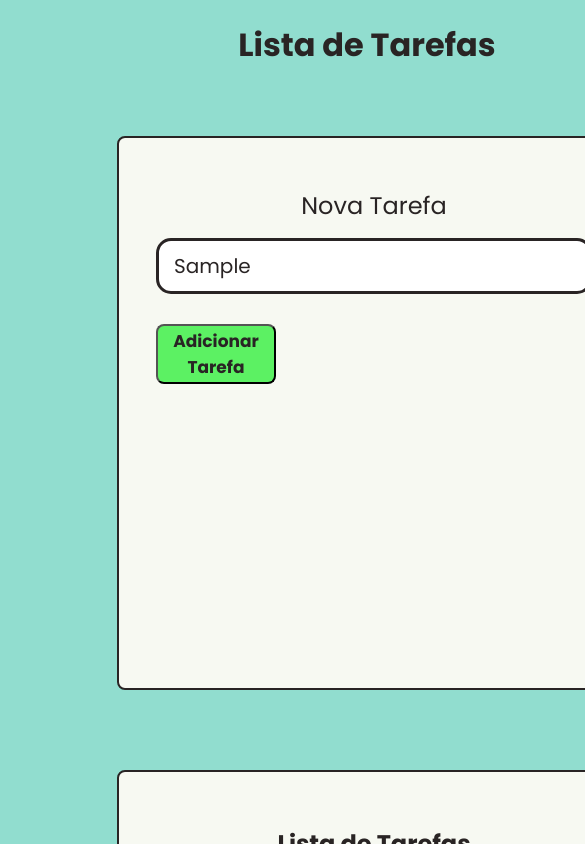
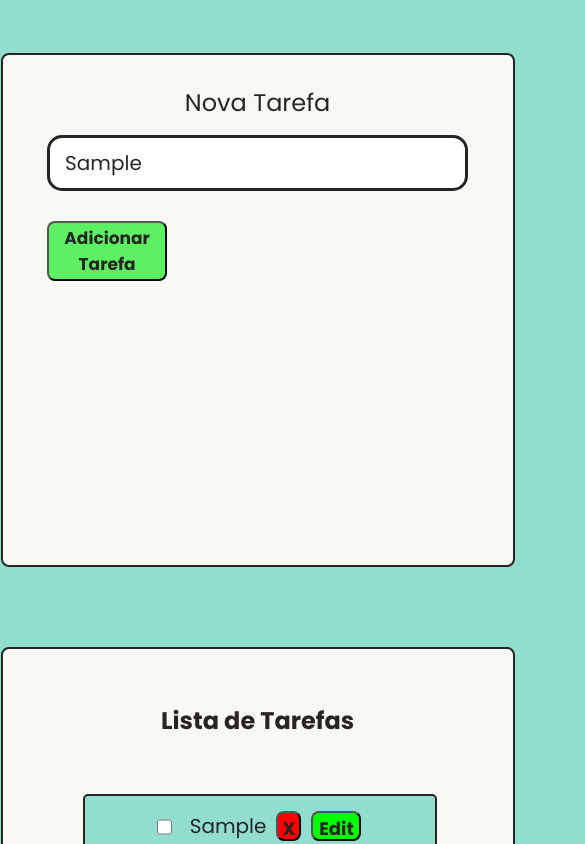
Before and after one commit to GiovanniBazzo/Lista-de-tarefas, a plain HTML site: page index.html in a window 390 px wide. Both pictures are taken after typing "Sample" into the empty fields and a click on the button "Adicionar Tarefa". Shown: the top 844 px of the page, 585 px wide, since content can reach past the window. Drawn offline with Linux system fonts and the light colour scheme.

Commit message:
Update styles.css

```diff
--- a/styles.css
+++ b/styles.css
@@ -26,7 +26,7 @@ body {
     display: flex;
     justify-content: center;
     border: 2px solid;
-    padding: 50px;
+    padding: 30px;
     border-radius: 8px;
     background-color: #F7F9F2;
     width: 450px;
@@ -34,7 +34,6 @@ body {
 }
 
 .adicao_campo {
-    margin-right: 40px;
     display: flex;
     flex-direction: column;
     gap: 15px;
@@ -42,7 +41,7 @@ body {
 }
 
 input {
-    width: 415px;
+    width: 400px;
     height: 50px;
     border-radius: 15px;
     border: 3px solid;
@@ -140,14 +139,13 @@ li {
     height: 30px;
     font-weight: bold;
     font-size: 18px;
+    text-align: center;
 }
 
 @media screen and (max-width: 1200px) {
     body {
         display: flex;
         justify-content: center;
-        flex-direction: column;
-        margin: 0 30%;
     }
     header{
         width: 500px;
@@ -160,6 +158,7 @@ li {
         display: flex;
         flex-direction: column;
         width: 600px;
+        text-align: center;
     }
 
     .lista_tarefa {
@@ -198,13 +197,7 @@ li {
     }
 
     .botaoDeletar {
-        text-align: center;
-        width: 32px;
-        padding: 2px;
-    }
-
-    .edit {
-        padding: 2px;
+        width: 25px;
     }
 
     .corpoTodo {
@@ -220,4 +213,8 @@ li {
         font-weight: bold;
         font-size: 17px;
     }
+
+    .lista_tarefa {
+        width: 450px;
+    }
 }
```
